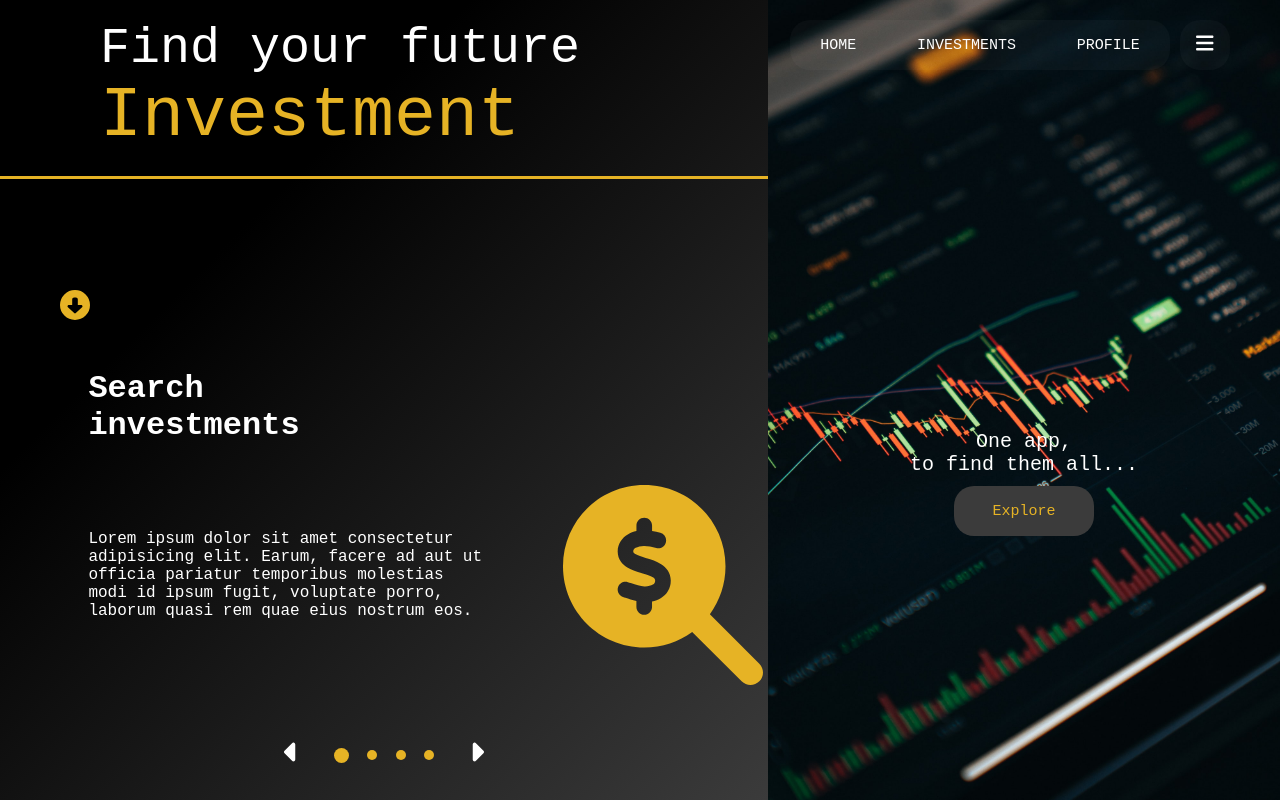
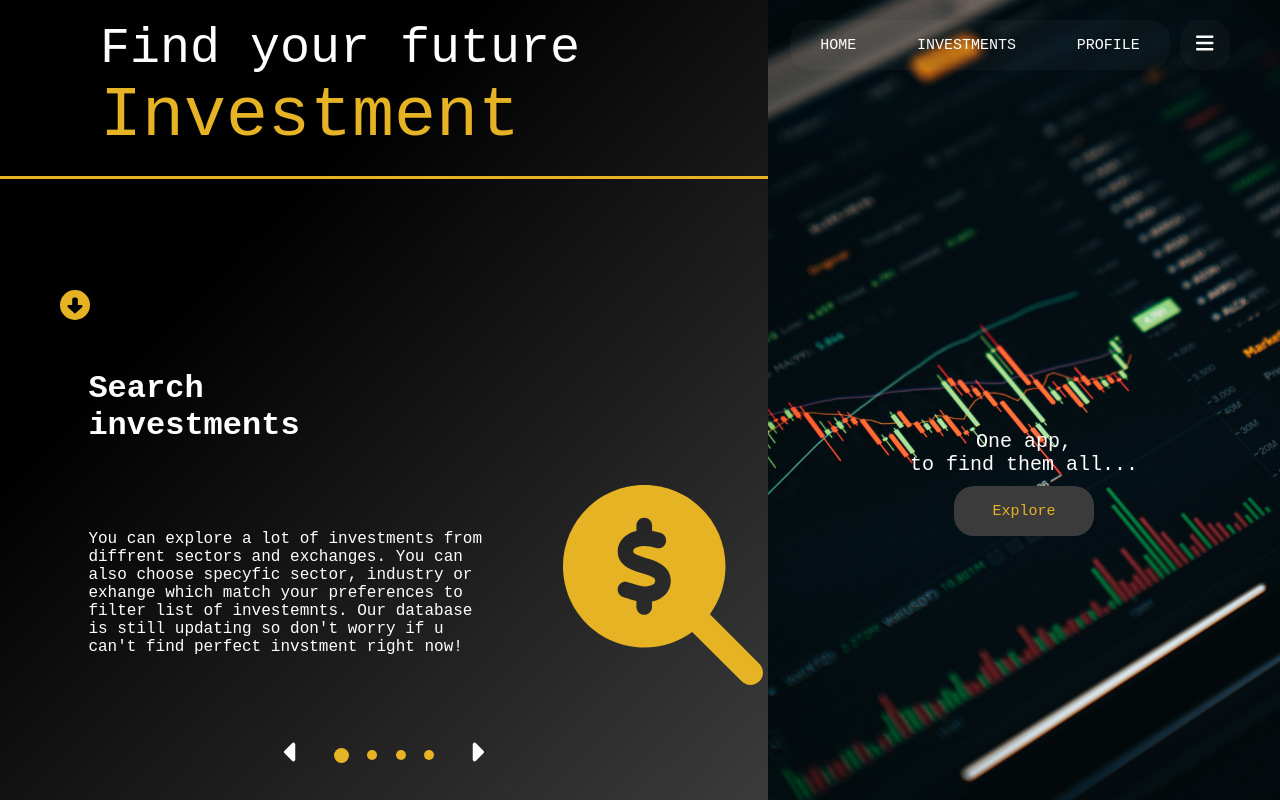
Before and after one commit to mkmak2/InvestmentApp, a Next.js app in the folder investment-app-front/: page /Home in a window 1280 px wide. Both pictures are taken after a click on the element 70 px from the left and 730 px from the top of the page. Built offline with nearby package versions, Linux system fonts and the light colour scheme; a web font is replaced by a local one.

Commit message:
added descriptions to slider

```diff
--- a/investment-app-front/components/Slider/index.js
+++ b/investment-app-front/components/Slider/index.js
@@ -16,24 +16,25 @@ const Slider = ({ whiteColor, yellowColor }) => {
 	const option = [
 		{
 			title: 'Search investments',
-			info: 'Lorem ipsum dolor sit amet consectetur adipisicing elit. Earum, facere ad aut ut officia pariatur temporibus molestias modi id ipsum fugit, voluptate porro, laborum quasi rem quae eius nostrum eos.',
+			info: "You can explore a lot of investments from diffrent sectors and exchanges. You can also choose specyfic sector, industry or exhange which match your preferences to filter list of investemnts. Our database is still updating so don't worry if u can't find perfect invstment right now!",
 			icon: faMagnifyingGlassDollar,
 		},
 		{
+			title: "Learn about company's history",
+			info: 'Aplication automaticly generate dynamic site for each investemnt. It means that if our database is updated, system will generate new site or update exsisted on for each investent form the list. In this site you can learn about general investemnt data, read about company history and see prices from last year on list or a chart.',
+			icon: faBook,
+		},
+		{
 			title: 'Compare charts',
-			info: 'Lorem ipsum dolor sit amet consectetur adipisicing elit. Earum, facere ad aut ut officia pariatur temporibus molestias modi id ipsum fugit, voluptate porro, laborum quasi rem quae',
+			info: "Each investment side generate chart with its stock data form last year. You can choose another investment form section to generate new chart under first one. If u hover a specyfic point on chart u will see detailed price and date so u can compare charts easily",
 			icon: faChartSimple,
 		},
 		{
 			title: 'Predict Price',
-			info: 'Lorem ipsum dolor sit amet consectetur adipisicing elit. Earum, facere ad aut ut officia pariatur temporibus molestias modi id ipsum fugit, voluptate porro, laborum quasi rem quae eius nostrum eos.gwergerwgqegbearvdfsbsnwtnwthqgqtw	qtwrfqw',
+			info: `You can see price history from last year, but maybe you wonder "How this price will change in the future?". Don't worry! Our app can also use advance math and machine learning function to predict price for next update on stock.`,
 			icon: faCalculator,
 		},
-		{
-			title: "Learn about company's history",
-			info: 'Lorem ipsum dolor sit amet consectetur adipisicing elit. Earum, facere ad aut ut officia pariatur temporibus molestias modi id ipsum fugit, voluptate porro, laborum quasi rem quae eius nostrum eos.bqibffoiebfqefewgf',
-			icon: faBook,
-		},
+
 	];
 
 	const handleSwap = side => {
```
Also changed, not shown: 1 other file (tests, documents, lock files or other folders).
